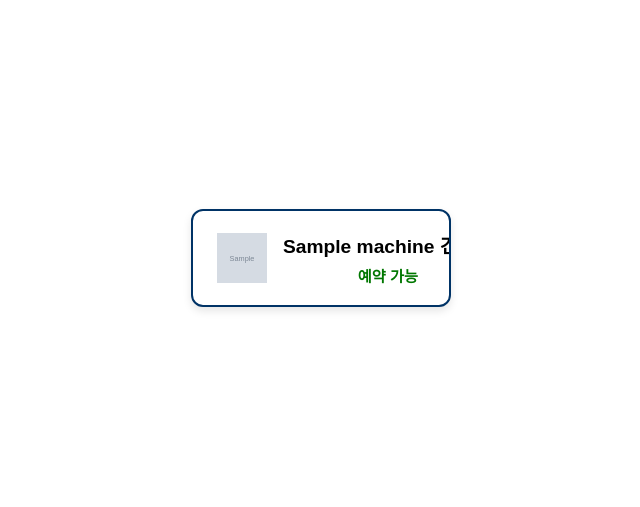
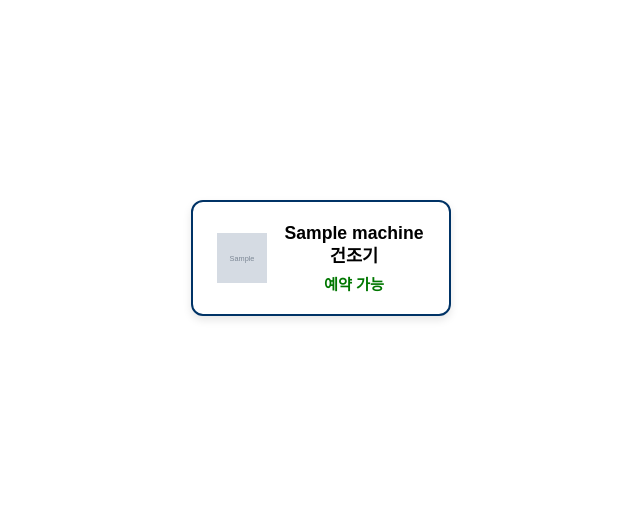
Before and after one commit to kcg020529/dorm-laundry, a Django app: template templates/laundry/select_machine.html in a window 1280 px wide. Shown: the part 184-691 px from the top of the page, without its empty margins (137-777 px from the left). Run offline with Django 5.2, Linux system fonts and the light colour scheme; the template is opened without the code that fills it: most values are stand-ins (such as "Sample title", 1, 10 or a date in 2020); grey boxes marked "Sample" are stand-in pictures; data that the repository does not hold is empty.

Commit message:
줄바꿈 허용

```diff
--- a/templates/laundry/select_machine.html
+++ b/templates/laundry/select_machine.html
@@ -65,11 +65,11 @@
   }
 
   .machine-info h4 {
-    font-size: 1.2rem;
+    font-size: 1.1rem;
     margin: 0;
-    white-space: nowrap;
-    overflow: hidden;
-    text-overflow: ellipsis;
+    word-break: break-word;
+    white-space: normal; /* 줄바꿈 허용 */
+    line-height: 1.3;
   }
 
   .machine-info .status {
```
